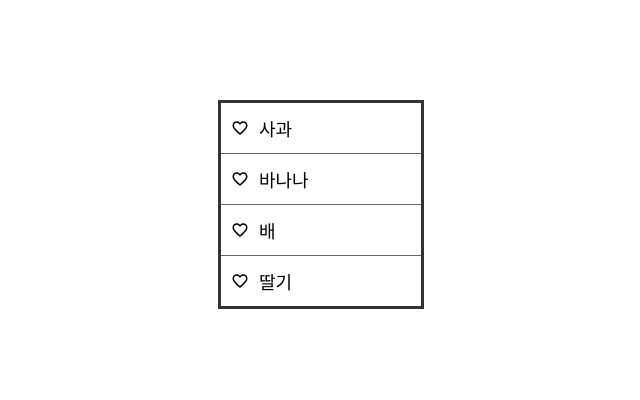
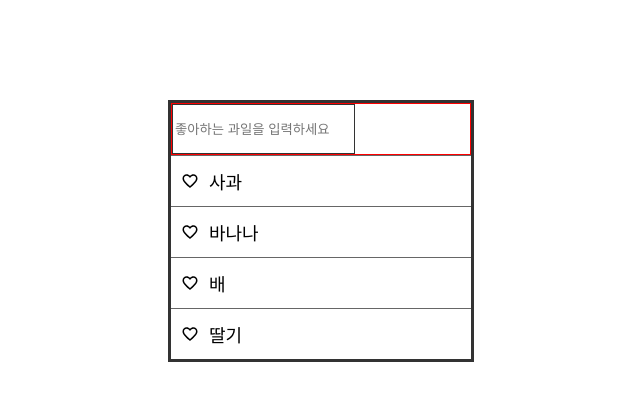
Before and after one commit to eunjae103/checkbox, a React (Create React App) app: page / in a window 1280 px wide. Shown: the top 400 px of the page, without its empty margins (319-959 px from the left). Built offline with nearby package versions, Linux system fonts and the light colour scheme.

Commit message:
input 삽입

```diff
--- a/src/CheckBox.js
+++ b/src/CheckBox.js
@@ -11,8 +11,14 @@ const CheckBox = () => {
   ]);
   const [select, setSelect] = useState([]);
 
+  console.log("select: ", select);
+
   return (
+    <>
       <Box>
+        <Insert>
+          <input type="text" placeholder="좋아하는 과일을 입력하세요" />
+        </Insert>
         {fruits.map((item) => (
           <Check
             key={item.id}
@@ -27,12 +33,22 @@ const CheckBox = () => {
           </Check>
         ))}
       </Box>
+    </>
   );
 };
 
+const Insert = styled.div`
+  border: 1px solid red;
+  height: 50px;
+  display: flex;
+  flex: 1;
+  input {
+    border: 1px solid #333;
+  }
+`;
 const Box = styled.div`
   border: 3px solid #333;
-  width: 200px;
+  width: 300px;
   margin: 100px auto 0;
 `;
 const Check = styled.div`
```
Lines whose indentation alone changed are shown as unchanged.
